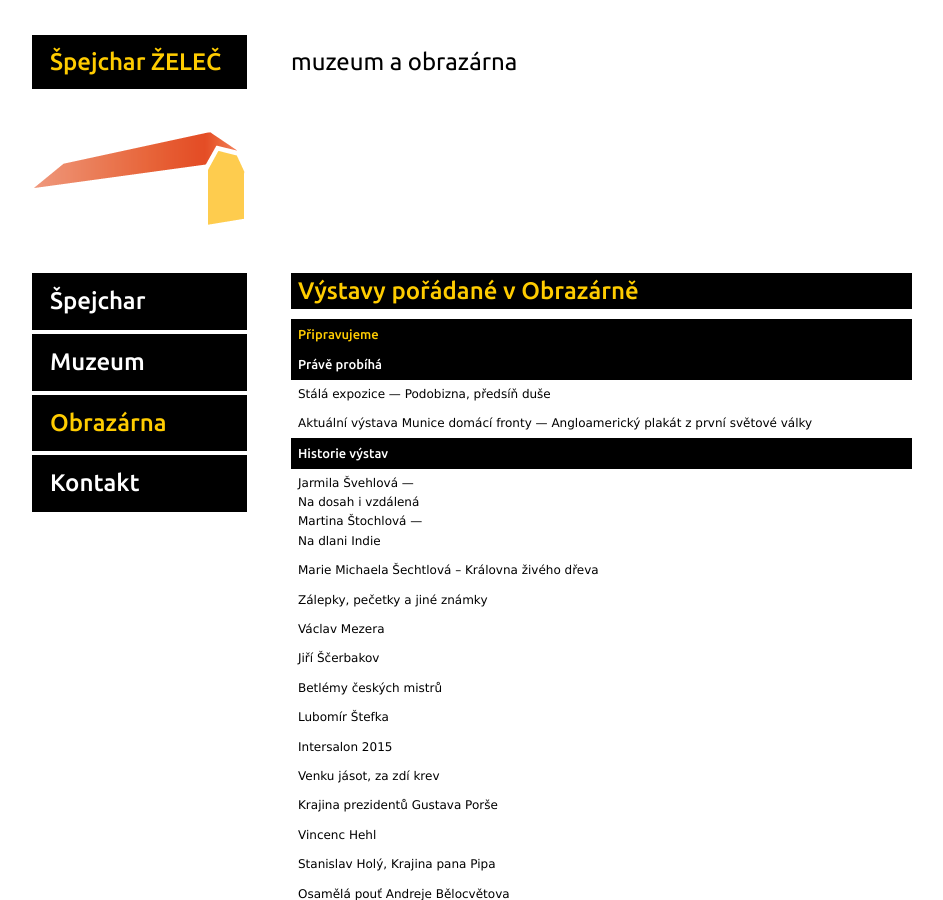
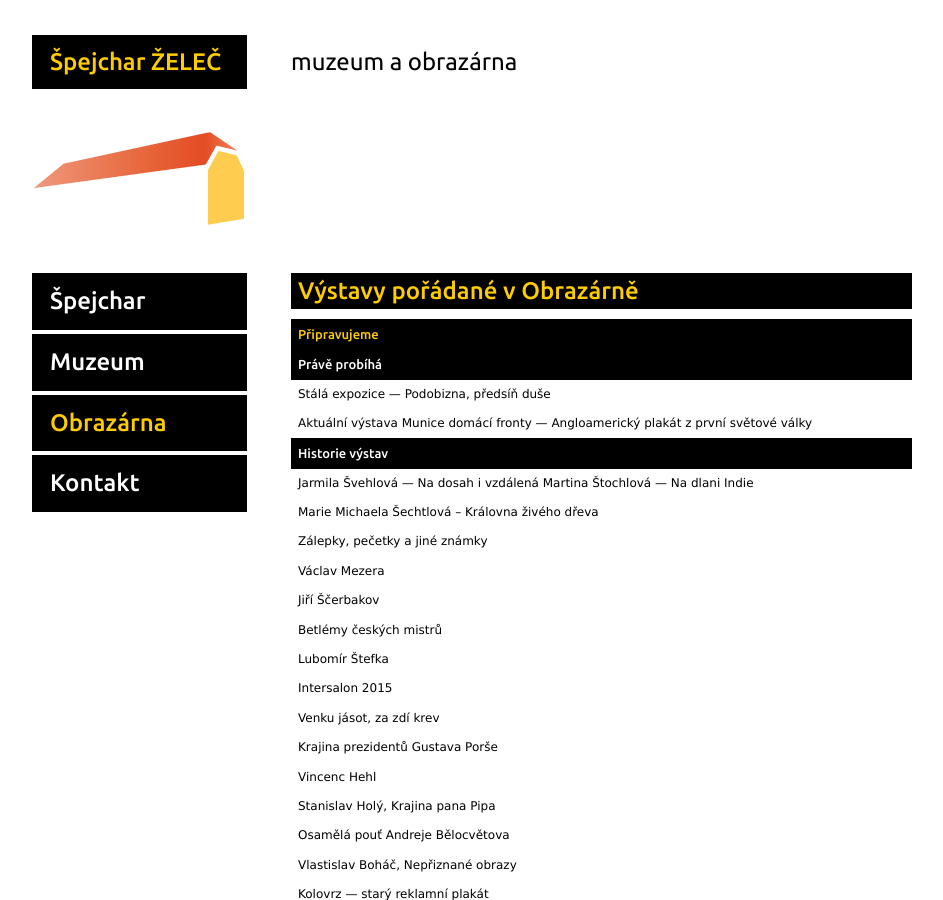
Before and after one commit to spejcharzelec/spejcharzelec.github.com, a Jekyll site: the page built from obrazarna/vystavy/index.html, in a window 1280 px wide and 900 px high. Shown: the whole window, without its empty margins (168-1111 px from the left). Built offline with Jekyll 4.4.1, drawn with Linux system fonts in a browser that asks for light colours.

```diff
--- a/_posts/2016-08-08-svehlova-stochlova.html
+++ b/_posts/2016-08-08-svehlova-stochlova.html
@@ -1,6 +1,6 @@
 ---
 layout: vystava
-title: Jarmila Švehlová &mdash; <br>Na dosah i vzdálená<br>Martina Štochlová &mdash; <br>Na dlani Indie
+title: Jarmila Švehlová &mdash; Na dosah i vzdálená Martina Štochlová &mdash; Na dlani Indie
 category: obrazarna
 images:
   - "svehlova-stochlova/01.jpg"
```
